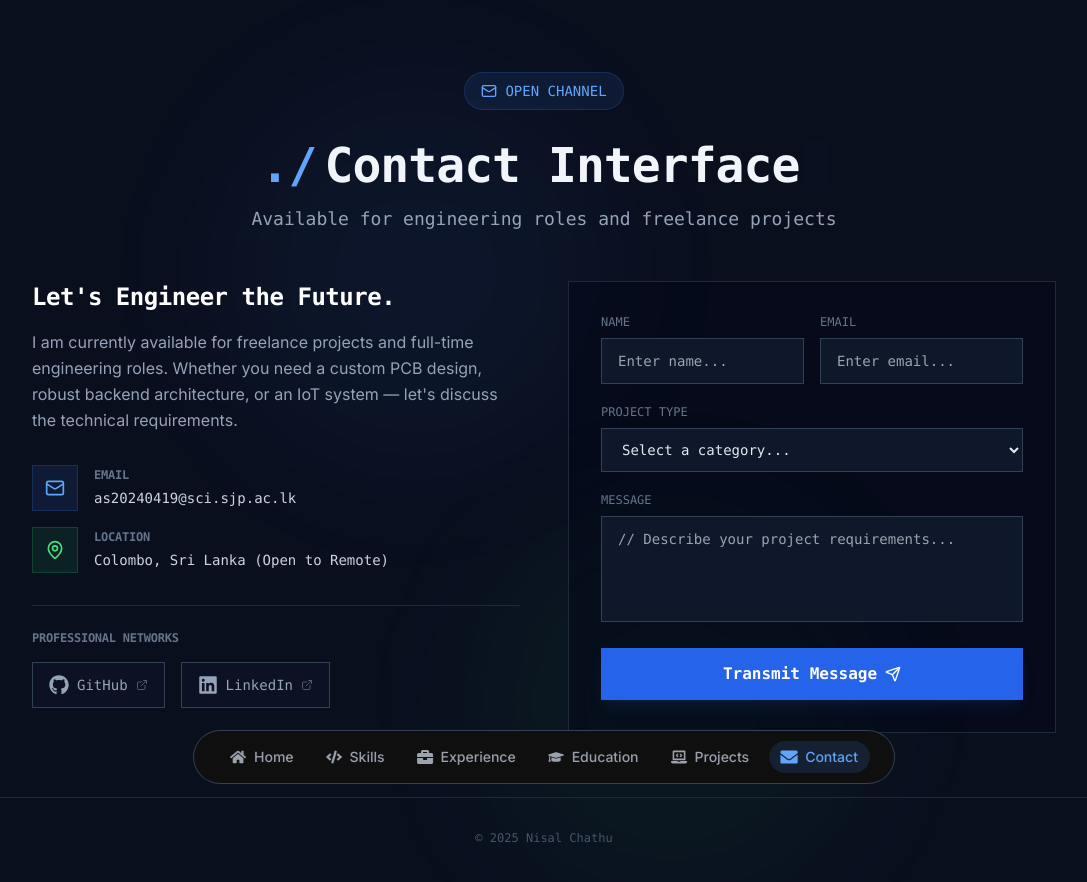
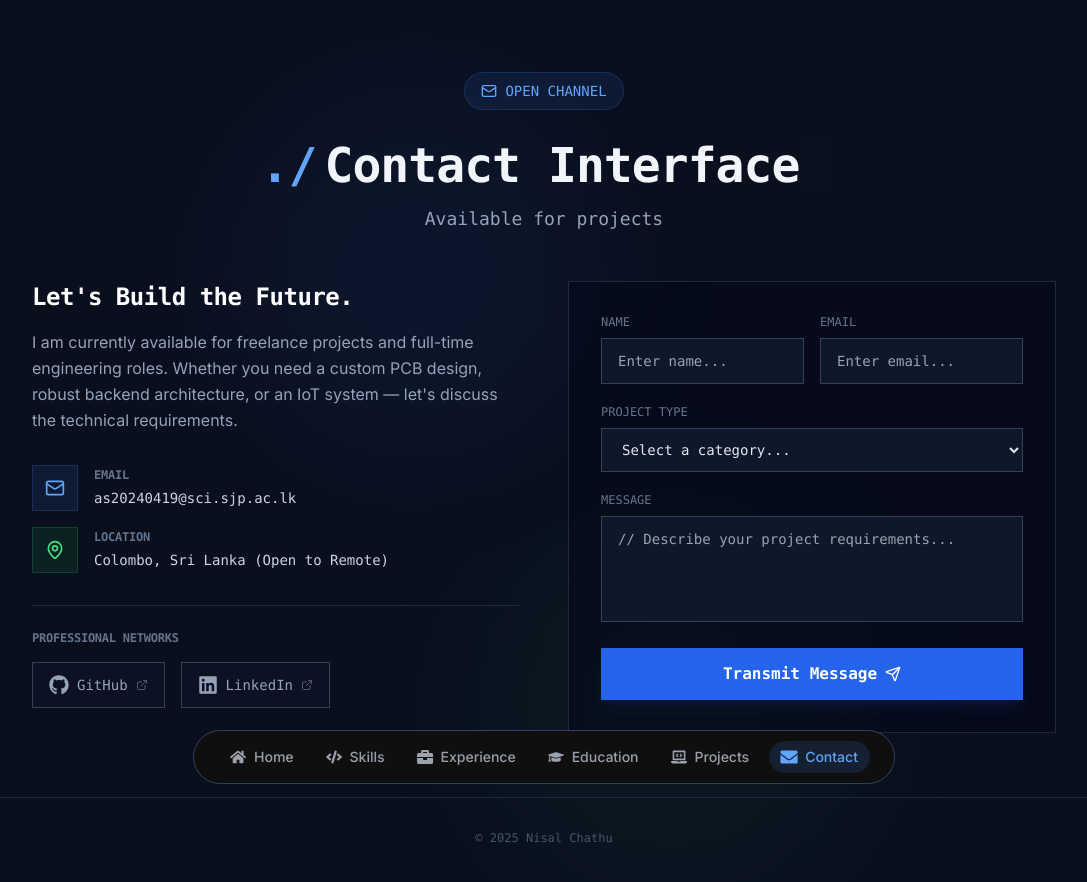
Before and after one commit to kbvideo6/portfolio, a React (Vite) app: page /contact in a window 1280 px wide. Shown: the top 882 px of the page, without its empty margins (96-1183 px from the left). Built offline with nearby package versions, Linux system fonts and the light colour scheme.

Commit message:
update: refine copy in Hero and Contact sections

```diff
--- a/src/pages/Contact/Contact.jsx
+++ b/src/pages/Contact/Contact.jsx
@@ -104,7 +104,7 @@ export default function Contact() {
           />
 
           <p className="text-slate-400 text-lg font-mono">
-            Available for engineering roles and freelance projects
+            Available for projects
           </p>
         </div>
 
@@ -115,7 +115,7 @@ export default function Contact() {
             <div className="space-y-8">
               <div>
                 <h3 className="text-2xl font-bold text-white mb-4 font-mono">
-                  Let's Engineer the Future.
+                  Let's Build the Future.
                 </h3>
                 <p className="text-slate-400 leading-relaxed">
                   I am currently available for freelance projects and full-time
--- a/src/pages/Hero/Hero.jsx
+++ b/src/pages/Hero/Hero.jsx
@@ -144,7 +144,7 @@ const engineer = {
                 </h1>
                 {/* Technical Headline */}
                 <h2 className="text-xl sm:text-2xl lg:text-3xl font-semibold text-gray-300 mt-3 leading-relaxed">
-                  Engineering <span className="text-blue-400">Electronic</span> and <span className="text-green-400">Embedded Systems</span>.
+                  <span className="text-blue-400">Electronic</span> and <span className="text-green-400">Embedded Systems</span>.
                 </h2>
                 {/* Subtitle */}
                 <p className="text-base sm:text-lg text-gray-400 mt-2 font-mono">
```
